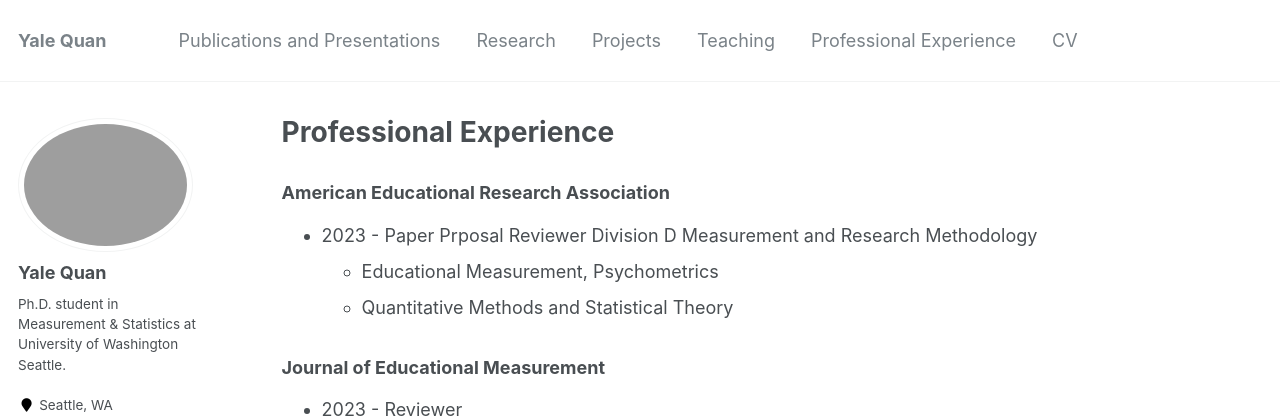
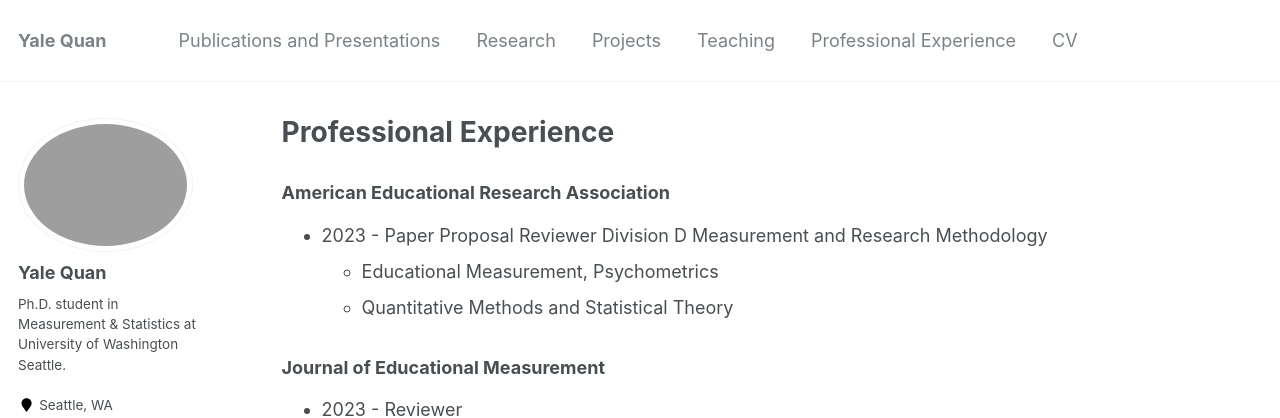
Before and after one commit to yalequan/yalequan.github.io, a Jekyll site: the page built from _pages/professional-experience.md, in a window 1280 px wide. Shown: the top 418 px of the page. Built offline with Jekyll 4.4.1, drawn with Linux system fonts in a browser that asks for light colours.

Commit message:
Update professional-experience.md

```diff
--- a/_pages/professional-experience.md
+++ b/_pages/professional-experience.md
@@ -6,7 +6,7 @@ author_profile: true
 ---
 
 ### American Educational Research Association
-* 2023 - Paper Prposal Reviewer Division D Measurement and Research Methodology
+* 2023 - Paper Proposal Reviewer Division D Measurement and Research Methodology
   * Educational Measurement, Psychometrics
   * Quantitative Methods and Statistical Theory
 
```
